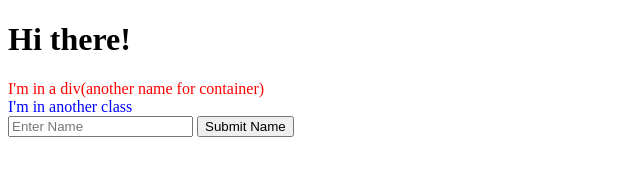
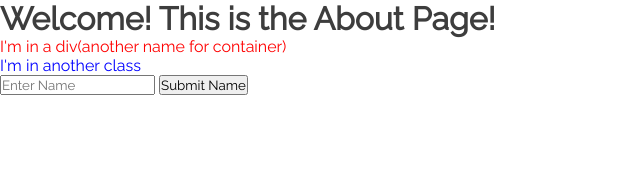
Before and after one commit to peilin314/simbli, a plain HTML site: page index.html in a window 1280 px wide. Shown: the whole page, without its empty margins (0-640 px from the left). Drawn offline with Linux system fonts and the light colour scheme.

Commit message:
editting style.css

```diff
--- a/index.html
+++ b/index.html
@@ -3,12 +3,16 @@
 
 <head>
     <meta charset="utf-8" />
-    <title>Page Title</title>
+    <title>About Page</title>
     <link rel="stylesheet" href="./styles.css">
 </head>
 
 <body>
-    <h1>Hi there!</h1>
+
+    <header><h1>Welcome! This is the About Page!</h1></header>
+
+
+
     <div class="placeholder">
         I'm in a div(another name for container)
     </div>
@@ -21,7 +25,7 @@
         <button type="submit">Submit Name</button>
     </form>
 
-    <!-- <script src="index.js"></script> -->
+    <script src="index.js"></script>
 
 
 
--- a/styles.css
+++ b/styles.css
@@ -1,8 +1,27 @@
+@import url('https://fonts.googleapis.com/css2?family=Raleway&display=swap');
+
+*{
+    margin: 0;
+    padding: 0;
+    font-family: 'Raleway';
+
+}
+
+header {
+
+    color: rgb(61, 61, 61);
+
+}
+
+
 .placeholder {
     color: red;
+    font-family: 'Raleway';
 
 }
 
 .anotherClass {
     color: blue;
+    font-family: 'Raleway';
+
 }
```
